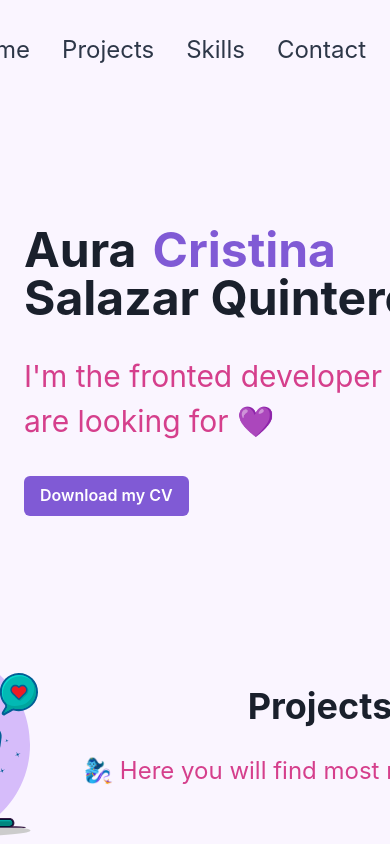
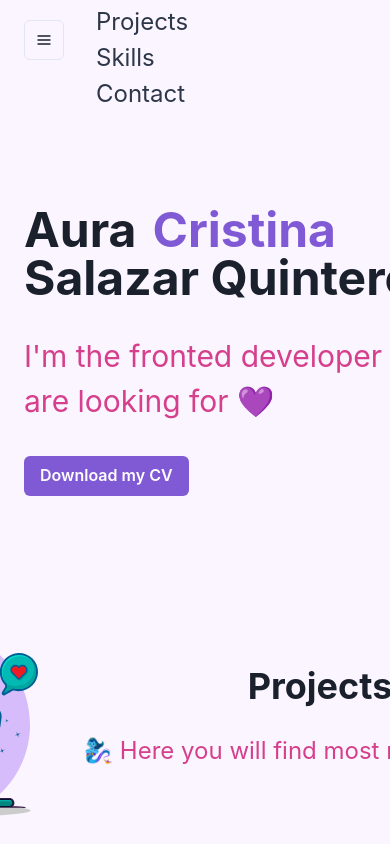
Before and after one commit to auracristina0693/Cristina-Portfolio, a React (Create React App) app: page / in a window 390 px wide. Shown: the top 844 px of the page. Built offline with nearby package versions, Linux system fonts and the light colour scheme.

Commit message:
Add hamburger menu

```diff
--- a/package.json
+++ b/package.json
@@ -3,6 +3,7 @@
   "version": "0.1.0",
   "private": true,
   "dependencies": {
+    "@chakra-ui/icons": "^1.0.15",
     "@chakra-ui/react": "^1.6.7",
     "@emotion/react": "^11.4.1",
     "@emotion/styled": "^11.3.0",
--- a/src/components/Navbar/index.js
+++ b/src/components/Navbar/index.js
@@ -1,9 +1,39 @@
 import React from 'react';
-import { HStack, Link, Text } from '@chakra-ui/react';
+import {
+  Box,
+  HStack,
+  Link,
+  Text,
+  Menu,
+  MenuButton,
+  IconButton,
+  MenuList,
+  MenuItem,
+  Flex,
+} from '@chakra-ui/react';
+import { HamburgerIcon } from '@chakra-ui/icons';
 
 export const Navbar = () => {
   return (
+    <Flex alignItems="center" h={20}>
+      <Box display={{ sm: 'block', md: 'none' }}>
+        <Menu>
+          <MenuButton
+            as={IconButton}
+            aria-label="Options"
+            icon={<HamburgerIcon />}
+            variant="outline"
+          />
+          <MenuList>
+            <MenuItem>Home</MenuItem>
+            <MenuItem>Projects</MenuItem>
+            <MenuItem>Skills</MenuItem>
+            <MenuItem>Contact</MenuItem>
+          </MenuList>
+        </Menu>
+      </Box>
       <HStack
+        display={{ sm: 'none', md: 'flex' }}
         w="100%"
         className="navbar"
         spacing={8}
@@ -26,6 +56,7 @@ export const Navbar = () => {
           <Link href="#contact">Contact</Link>
         </Text>
       </HStack>
+    </Flex>
   );
 };
 
```
Also changed, not shown: 1 other file (tests, documents, lock files or other folders). Lines whose indentation alone changed are shown as unchanged.
